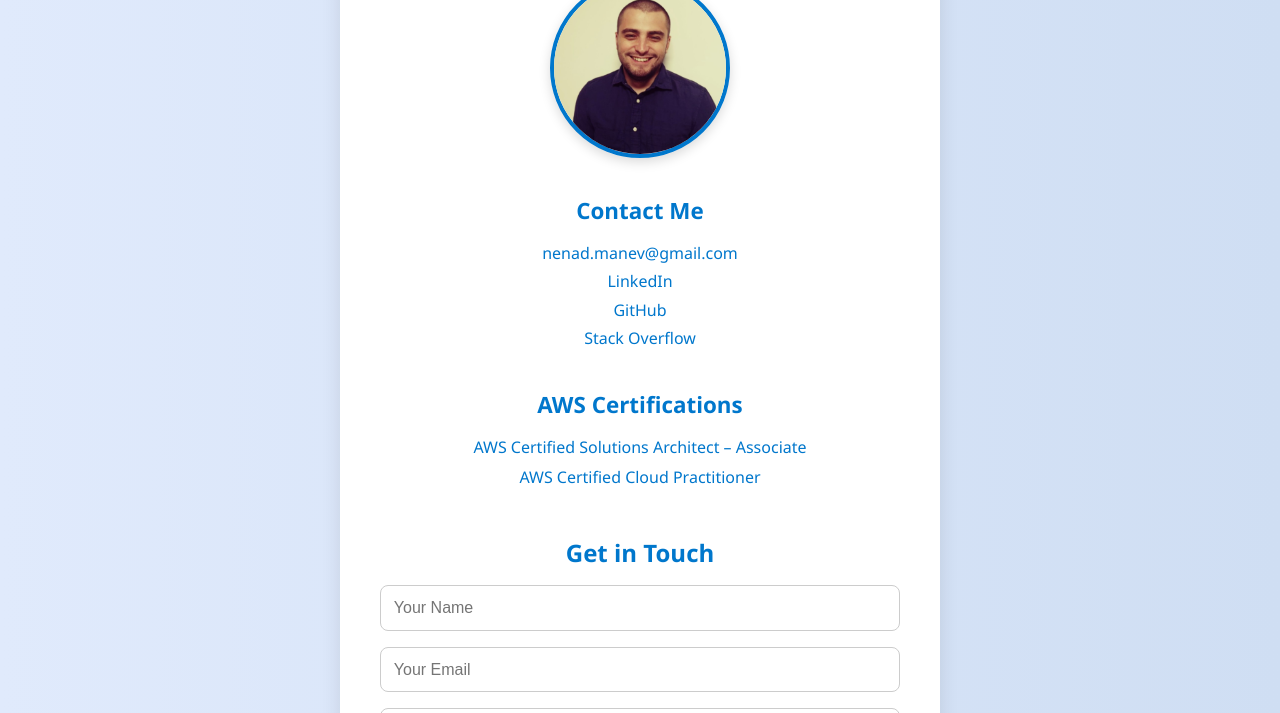
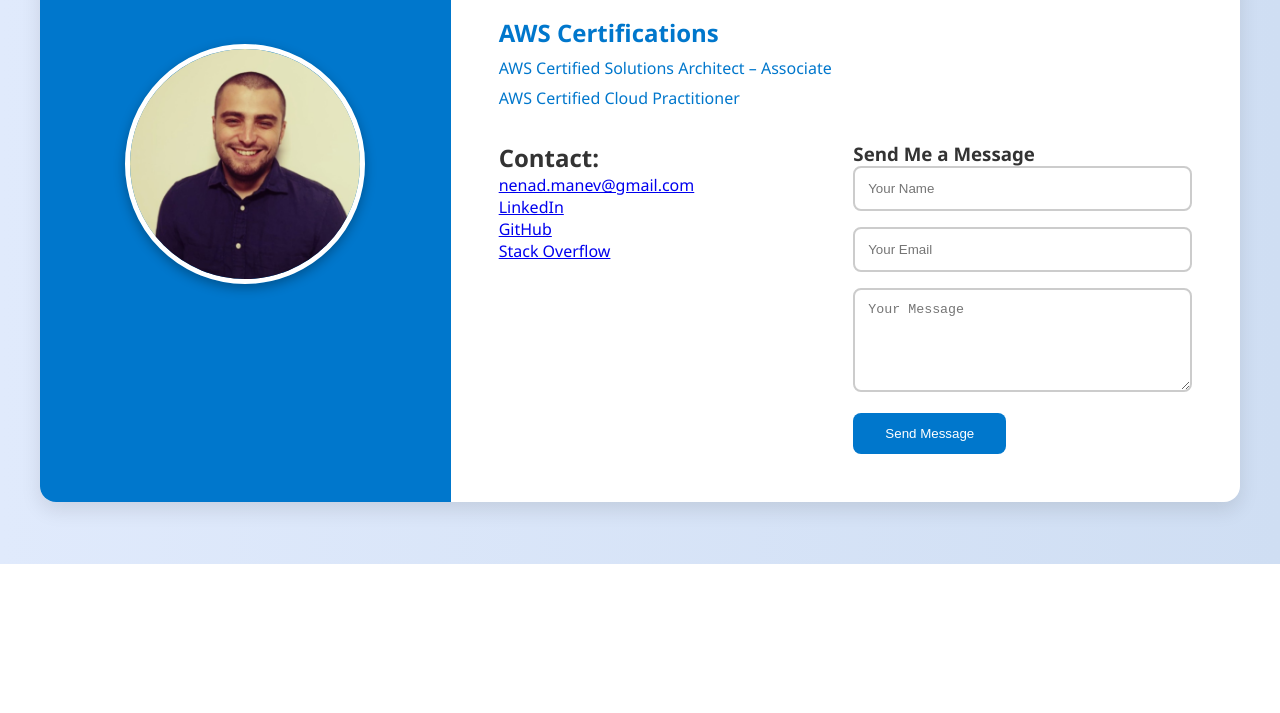
Before and after one commit to ManevN/static-site, a plain HTML site: page index.html in a window 1280 px wide. Shown: the part 236-949 px from the top of the page. After the commit the page ends 800 px from the top, so only its background shows below. Drawn offline with Linux system fonts and the light colour scheme.

Commit message:
improve layout

```diff
--- a/index.html
+++ b/index.html
@@ -6,18 +6,13 @@
     <link rel="stylesheet" href="style.css">
 </head>
 <body>
-    <div class="container">
+    <div class="layout">
+        <div class="left-column">
+            <img src="me.png" alt="Nenad Manev" class="profile-photo">
+        </div>
+        <div class="right-column">
+
             <h1 class="main-heading">Hi, I'm Nenad,<br /> Full-Stack Web Developer</h1>
-
-        <img src="me.png" alt="Nenad Manev" class="profile-photo">
-
-        <div class="contact-info">
-            <h2>Contact Me</h2>
-            <a href="mailto:nenad.manev@gmail.com">nenad.manev@gmail.com</a>
-            <a href="https://www.linkedin.com/in/nenad-manev-13ba6394" target="_blank">LinkedIn</a>
-            <a href="https://github.com/ManevN" target="_blank">GitHub</a>
-            <a href="https://stackoverflow.com/users/15568047/nenadm" target="_blank">Stack Overflow</a>
-        </div>
 
             <div class="certificates">
                 <h2>AWS Certifications</h2>
@@ -27,8 +22,19 @@
                 </ul>
             </div>
 
+            <div class="contact-section">
+                <div class="contact-info">
+                    <h2>Contact:</h2>
+                    <ul>
+                        <li><a href="mailto:nenad.manev@gmail.com" target="_blank">nenad.manev@gmail.com</a></li>
+                        <li><a href="https://www.linkedin.com/in/nenad-manev-13ba6394" target="_blank">LinkedIn</a></li>
+                        <li><a href="https://github.com/ManevN" target="_blank">GitHub</a></li>
+                        <li><a href="https://stackoverflow.com/users/15568047/nenadm" target="_blank">Stack Overflow</a></li>
+                    </ul>
+                </div>
+
                 <div class="contact-form">
-            <h2>Get in Touch</h2>
+                    <h3>Send Me a Message</h3>
                     <form action="https://formspree.io/f/xovdqwyy" method="POST">
                         <input type="text" name="name" placeholder="Your Name" required>
                         <input type="email" name="email" placeholder="Your Email" required>
@@ -36,9 +42,8 @@
                         <button type="submit">Send Message</button>
                     </form>
                 </div>
-
+            </div>
+        </div>
     </div>
 </body>
-
-
 </html>
--- a/style.css
+++ b/style.css
@@ -1,175 +1,177 @@
+/* Reset default margins and padding */
 * {
     box-sizing: border-box;
     margin: 0;
     padding: 0;
 }
 
+/* Body styling */
 body {
     font-family: 'Segoe UI', Tahoma, Geneva, Verdana, sans-serif;
     background: linear-gradient(to right, #e0eafc, #cfdef3);
     color: #333;
+    min-height: 100vh;
     display: flex;
+    align-items: center;
     justify-content: center;
-    align-items: flex-start;
-    min-height: 100vh;
-    padding: 3rem 1rem;
+    padding: 2rem;
 }
 
-.container {
+ul {
+    list-style: none;
+    padding: 0;
+}
+
+/* Layout container */
+.layout {
+    display: flex;
+    flex-direction: row;
+    max-width: 1200px;
+    width: 100%;
     background-color: #fff;
     border-radius: 16px;
-    padding: 2.5rem;
-    max-width: 600px;
-    width: 100%;
+    overflow: hidden;
     box-shadow: 0 8px 20px rgba(0, 0, 0, 0.1);
-    text-align: center;
 }
 
+/* Left column styling (profile photo) */
+.left-column {
+    flex: 1;
+    background-color: #0077cc;
+    display: flex;
+    align-items: center;
+    justify-content: center;
+    padding: 2rem;
+}
+
+/* Profile photo styling */
+.profile-photo {
+    width: 240px;
+    height: 240px;
+    border-radius: 50%;
+    border: 5px solid white;
+    object-fit: cover;
+    box-shadow: 0 4px 12px rgba(0, 0, 0, 0.3);
+}
+
+/* Right column styling */
+.right-column {
+    flex: 2;
+    padding: 3rem;
+    text-align: left;
+}
+
+/* Main heading styling */
 .main-heading {
     font-size: 2.5rem;
-    font-weight: bold;
-    color: #222;
-    margin-bottom: 1rem;
+    margin-bottom: 0.5rem;
 }
 
-.subtitle {
-    font-size: 1.1rem;
-    color: #555;
-    margin-bottom: 2rem;
+/* Certificates section styling */
+.certificates {
+    margin-top: 2rem;
 }
 
-img.profile-photo {
-    width: 180px;
-    height: 180px;
-    object-fit: cover;
-    border-radius: 50%;
-    border: 4px solid #0077cc;
-    margin-bottom: 2rem;
-    box-shadow: 0 4px 12px rgba(0, 0, 0, 0.15);
+.certificates h2 {
+    color: #0077cc;
+    margin-bottom: 0.5rem;
 }
 
-.contact-info h2,
-.certificates h2 {
-    font-size: 1.4rem;
-    margin-bottom: 1rem;
-    color: #0077cc;
+.certificates li {
+    margin-bottom: 0.5rem;
 }
 
-.contact-info a,
 .certificates a {
     display: block;
     color: #0077cc;
     text-decoration: none;
     margin: 0.4rem 0;
-    transition: all 0.3s ease;
 }
 
-.contact-info a:hover,
 .certificates a:hover {
-    color: #005fa3;
     text-decoration: underline;
 }
 
-.certificates {
-    margin-top: 2.5rem;
+/* Contact Section (Horizontal Layout) */
+.contact-section {
+    display: flex;
+    justify-content: space-between; /* Space out the sections */
+    margin-top: 2rem;
 }
 
-.certificates ul {
-    list-style: none;
-    padding: 0;
+/* Styling for Contact Info and Contact Form in Horizontal Layout */
+.contact-info,
+.contact-form {
+    flex: 1; /* Each section takes equal width */
+    margin-right: 1rem; /* Space between the sections */
 }
 
-.certificates li {
-    margin: 0.5rem 0;
+/* Remove margin-right for the last section */
+.contact-form {
+    margin-right: 0;
 }
 
-/* Hire Me Section */
-.hire-me {
-    margin-top: 3rem;
-    background: #0077cc;
-    color: white;
-    padding: 2rem;
-    border-radius: 12px;
-    box-shadow: 0 4px 10px rgba(0, 0, 0, 0.15);
-}
-
-.hire-me h2 {
-    font-size: 1.5rem;
-    margin-bottom: 0.5rem;
-}
-
-.hire-me p {
-    margin-bottom: 1rem;
-    font-size: 1.1rem;
-}
-
-.hire-button {
-    display: inline-block;
-    background: white;
-    color: #0077cc;
-    padding: 0.7rem 1.2rem;
-    border-radius: 8px;
-    font-weight: bold;
-    text-decoration: none;
-    transition: background 0.3s;
-}
-
-.hire-button:hover {
-    background: #f0f0f0;
-}
-
-.contact-form {
-    margin-top: 3rem;
-    text-align: left;
-}
-
-.contact-form h2 {
-    text-align: center;
-    color: #0077cc;
-    margin-bottom: 1rem;
-}
-
-.contact-form form {
-    display: flex;
-    flex-direction: column;
-    gap: 1rem;
-}
-
+/* Styling for the form and contact sections */
 .contact-form input,
 .contact-form textarea {
     padding: 0.8rem;
-    font-size: 1rem;
-    border: 1px solid #ccc;
+    margin-bottom: 1rem;
+    border: 2px solid #ccc;
     border-radius: 8px;
     width: 100%;
 }
 
-.contact-form button {
+.contact-form input:focus,
+.contact-form textarea:focus {
+    border-color: #0077cc;
+}
+
+/* Button styling */
+.contact-form button[type="submit"] {
+    padding: 0.8rem 2rem;
     background-color: #0077cc;
     color: white;
-    padding: 0.8rem;
-    font-size: 1rem;
     border: none;
     border-radius: 8px;
     cursor: pointer;
     transition: background-color 0.3s ease;
 }
 
-.contact-form button:hover {
+.contact-form button[type="submit"]:hover {
     background-color: #005fa3;
 }
 
-@media (max-width: 600px) {
+/* Mobile-friendly adjustments */
+@media (max-width: 768px) {
+    .layout {
+        flex-direction: column;
+    }
+
+    .left-column {
+        padding: 2rem;
+        text-align: center;
+    }
+
+    .right-column {
+        padding: 2rem;
+    }
+
+    .profile-photo {
+        width: 160px;
+        height: 160px;
+    }
+
     .main-heading {
         font-size: 2rem;
     }
 
-    img.profile-photo {
-        width: 140px;
-        height: 140px;
+    .contact-section {
+        flex-direction: column; /* Stack the sections vertically on mobile */
     }
 
-    .container {
-        padding: 2rem 1rem;
+    .contact-info,
+    .contact-form {
+        margin-right: 0; /* Remove spacing between sections */
+        margin-bottom: 1.5rem; /* Add some space between sections on mobile */
     }
 }
```
Lines whose indentation alone changed are shown as unchanged.
